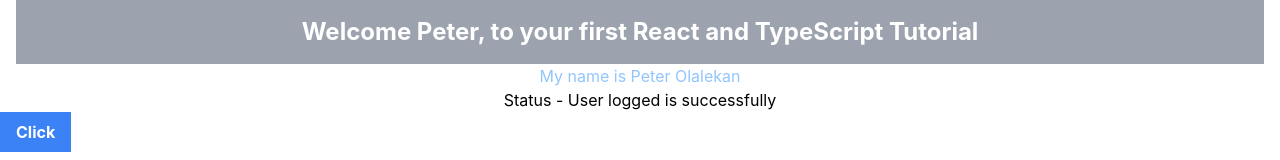
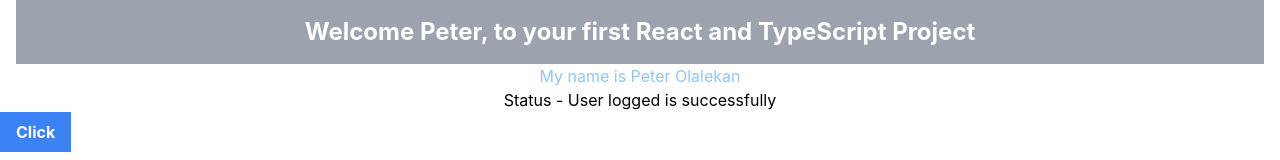
Before and after one commit to Peteru2/React-type, a React (Create React App) app: page / in a window 1280 px wide. Shown: the top 160 px of the page. Built offline with nearby package versions, Linux system fonts and the light colour scheme.

Commit message:
Slight to the Button

```diff
--- a/src/BUtton.tsx
+++ b/src/BUtton.tsx
@@ -5,7 +5,7 @@
 
 const Button = (props: buttonProps) => {
     return (
-        <button className ="grid px-4 py-2 bg-blue-500 text-white font-bold"onClick={(event)=>props.handleClick(event,1)}>Click</button>
+        <button className ="grid px-4 py-2 flex justify-center bg-blue-500 text-white font-bold"onClick={(event)=>props.handleClick(event,1)}>Click</button>
      );
 }
 
--- a/src/Component/DGreet.tsx
+++ b/src/Component/DGreet.tsx
@@ -12,7 +12,7 @@
         <>
         <section>
             { props.isLoggedIn ? (
-            <div className="bg-gray-400 text-2xl font-bold text-white mx-4 py-4">Welcome {props.name}, to your first React and TypeScript Tutorial</div>
+            <div className="bg-gray-400 text-2xl font-bold text-white mx-4 py-4">Welcome {props.name}, to your first React and TypeScript Project</div>
             ) : <div className="bg-gray-400 text-2xl font-bold text-white mx-4 py-4">Welcome Guest</div>}
             </section>
 
```
